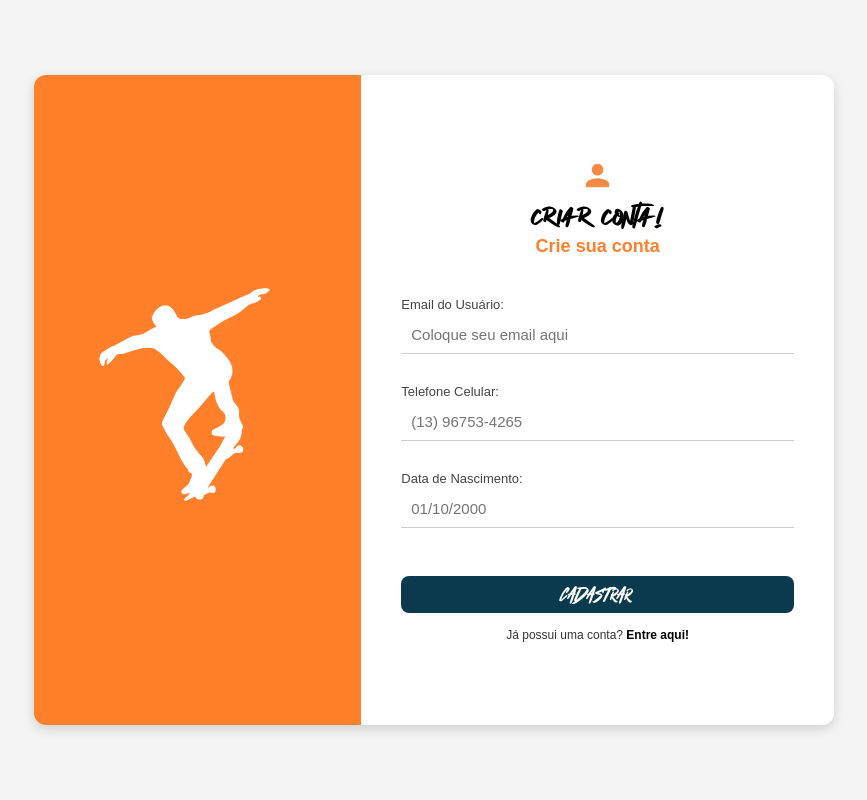
After one commit to ethior0/manobrei, a Node server app: page /cadastro in a window 1280 px wide. The commit adds this page. Shown: the whole page, without its empty margins (206-1073 px from the left). Run offline with Node 20, Linux system fonts and the light colour scheme; some libraries are stand-ins or nearby versions.

Commit message:
merge tela de login e cadastro

```diff
--- a/index.js
+++ b/index.js
@@ -6,21 +6,26 @@ const porta = 3000;
 
 app.use(express.json());
 
-// Pastas estáticas
-app.use(express.static("model/"));
-app.use(express.static("public/"));
-app.use(express.static("controller/"));
-app.use(express.static("node_modules/"));
+// Corrigir: Servir só a pasta 'public'
+app.use(express.static("public"));
 
 // Handlebars
 app.engine("handlebars", engine());
 app.set("view engine", "handlebars");
-app.set('views', './views');
+app.set("views", "./views");
 
 app.get("/", (req, res) => {
     res.render("index");
 });
 
+app.get("/cadastro", (req, res) => {
+    res.render("cadastro");
+});
+
+app.get("/login", (req, res) => {
+    res.render("login");
+});
+
 app.listen(porta, () => {
     console.log(`Acessar em http://localhost:${porta}`);
 });
--- /dev/null
+++ b/public/css/cadastro.css
@@ -0,0 +1,123 @@
+* {
+  margin: 0;
+  padding: 0;
+  box-sizing: border-box;
+  font-family: Poppins, sans-serif;
+}
+
+body {
+  display: flex;
+  justify-content: center;
+  align-items: center;
+  height: 100vh;
+  background: #f4f4f4;
+}
+
+.container {
+  display: flex;
+  width: 800px;
+  height: 650px;
+  background: #fff;
+  border-radius: 12px;
+  box-shadow: 0px 4px 12px rgba(0,0,0,0.15);
+  overflow: hidden;
+}
+
+/* Lado esquerdo */
+.left {
+  flex: 1;
+  background: #ff7f2a;
+  display: flex;
+  justify-content: center;
+  align-items: center;
+}
+
+.left img {
+  width: 250px;
+  filter: brightness(0) invert(1);
+}
+
+/* Lado direito */
+.right {
+  flex: 1.2;
+  padding: 40px;
+  display: flex;
+  flex-direction: column;
+  justify-content: center;
+  align-items: center;
+}
+
+.header {
+  text-align: center;
+  margin-bottom: 20px;
+}
+
+.header .icon {
+  width: 35px;
+
+  margin-bottom: 10px;
+}
+
+.header h2 {
+  font-family: Shockwave, sans-serif;
+  font-size: 25px;
+  margin-bottom: 5px;
+}
+
+.header p {
+  font-family: THE_JACATRA, sans-serif;
+  font-weight: bold;
+  font-size: 18px;
+  margin-bottom: 20px;
+  color: #ff7f2a;
+}
+
+form {
+  width: 100%;
+}
+
+label {
+  font-size: 13px;
+  display: block;
+  margin-bottom: 4px;
+  color: #444;
+}
+
+input {
+  width: 100%;
+  padding: 10px;
+  margin-bottom: 30px;
+  border: none;
+  border-bottom: 1px solid #ccc;
+  outline: none;
+  font-size: 15px;
+}
+
+.btn {
+  width: 100%;
+  padding: 8px;
+  background: #0b3a4f;
+  color: #fff;
+  border: none;
+  border-radius: 8px;
+  font-size: 20px;
+  cursor: pointer;
+  font-family: "Thrashlane";
+  transition: 0.3s;
+}
+
+.btn:hover {
+  background: #062430;
+}
+
+small {
+  margin-top: 15px;
+  font-size: 12px;
+  color: #333;
+}
+
+small a {
+  text-decoration: none;
+  color: #000;
+  font-weight: bold;
+}
--- /dev/null
+++ b/public/css/fontes.css
@@ -0,0 +1,29 @@
+@font-face {
+	font-family: 'Darksht';
+	src: url('/assets/fontes/Darksht.otf') format('opentype');
+}
+
+@font-face {
+	font-family: 'Grashrock';
+	src: url('/assets/fontes/Grashrock.ttf') format('truetype');
+}
+
+@font-face {
+	font-family: 'Reign Beats';
+	src: url('/assets/fontes/Reign Beats.otf') format('opentype');
+}
+
+@font-face {
+	font-family: 'Shockwave';
+	src: url('/assets/fontes/Shockwave.otf') format('opentype');
+}
+
+@font-face {
+	font-family: 'The Jacatra';
+	src: url('/assets/fontes/THE_JACATRA.otf') format('opentype');
+}
+
+@font-face {
+	font-family: 'Thrashlane';
+	src: url('/assets/fontes/Thrashlane.otf') format('opentype');
+}
--- a/public/css/reset.css
+++ b/public/css/reset.css
@@ -12,11 +12,34 @@ html {
 }
 
 a {
-  color: black;
+  color: #000;
   text-decoration: none !important;
 }
 
-a:hover {
-  color: #373737;
-  transition: all 0.2s ease-in;
+a:active {
+  color: inherit;
 }
+
+h1 {
+  font-family: 'Darksht', sans-serif;
+}
+
+h2 {
+  font-family: 'Grashrock', sans-serif;
+}
+
+h3 {
+  font-family: 'Reign Beats', sans-serif;
+}
+
+h4 {
+  font-family: 'Shockwave', sans-serif;
+}
+
+h5 {
+  font-family: 'The Jacatra', sans-serif;
+}
+
+h6 {
+  font-family: 'Thrashlane', sans-serif;
+}
--- /dev/null
+++ b/views/cadastro.handlebars
@@ -0,0 +1,31 @@
+<link rel="stylesheet" href="/css/cadastro.css" />
+<div class="container">
+  <!-- Lado esquerdo -->
+  <div class="left">
+    <img src="/assets/img/skatista_cadastro.png" alt="Skatista" />
+  </div>
+  <!-- Lado direito -->
+  <div class="right">
+    <div class="header">
+      <img src="/assets/img/logocad.png" alt="icone usuario" class="icon" />
+      <h2>CRIAR CONTA!</h2>
+      <p>Crie sua conta</p>
+    </div>
+
+    <form>
+      <label for="usuario">Email do Usuário:</label>
+      <input type="text" id="usuario" placeholder="Coloque seu email aqui" />
+
+      <label for="telefone">Telefone Celular:</label>
+      <input type="text" id="telefone" placeholder="(13) 96753-4265" />
+
+      <label for="nascimento">Data de Nascimento:</label>
+      <input type="text" id="nascimento" placeholder="01/10/2000" />
+      <br />
+      <br />
+      <button type="submit" class="btn">CADASTRAR</button>
+    </form>
+
+    <small>Já possui uma conta? <a href="#">Entre aqui!</a></small>
+  </div>
+</div>
--- a/views/layouts/main.handlebars
+++ b/views/layouts/main.handlebars
@@ -1,20 +1,16 @@
-<!DOCTYPE html>
 <html lang="pt-BR">
 
-<head>
-    <meta charset="UTF-8">
-    <meta name="viewport" content="width=device-width, initial-scale=1.0">
-    <title>Manobrei</title>
+  <head>
+    <meta charset="UTF-8" />
+    <meta name="viewport" content="width=device-width, initial-scale=1.0" />
+    <title>MANOBREI</title>
 
-    <link rel="stylesheet" href="css/reset.css">
-</head>
+    <link rel="stylesheet" href="css/reset.css" />
+    <link rel="stylesheet" href="/css/fontes.css" />
+  </head>
 
-<body>
-    {{> header}}
-
+	<body>
     {{{body}}}
-
-    {{> footer}}
-</body>
+  </body>
 
 </html>
--- a/views/partials/header.handlebars
+++ b/views/partials/header.handlebars
@@ -14,8 +14,8 @@
 	</nav>
 
 	<div class="container-button">
-		<a class="entrar" href="">Entrar</a>
+		<a class="entrar" href="/login">Entrar</a>
 		<span class="linha"></span>
-		<a class="cadastrar" href="">Cadastrar</a>
+		<a class="cadastrar" href="/cadastro">Cadastrar</a>
 	</div>
 </header>
```
Also changed, not shown: public/css/login.css (added, +129 -0 lines), views/index.handlebars (+9 -1 lines), views/login.handlebars (added, +25 -0 lines), public/assets/fontes/Darksht.otf (added), public/assets/fontes/Grashrock.ttf (added), public/assets/fontes/Reign Beats.otf (added), public/assets/fontes/Shockwave.otf (added), public/assets/fontes/THE_JACATRA.otf (added), public/assets/fontes/Thrashlane.otf (added), public/assets/img/iconlogin.png (added), public/assets/img/logocad.png (added), public/assets/img/skatista_cadastro.png (added), public/assets/img/skatista_login.png (added).
